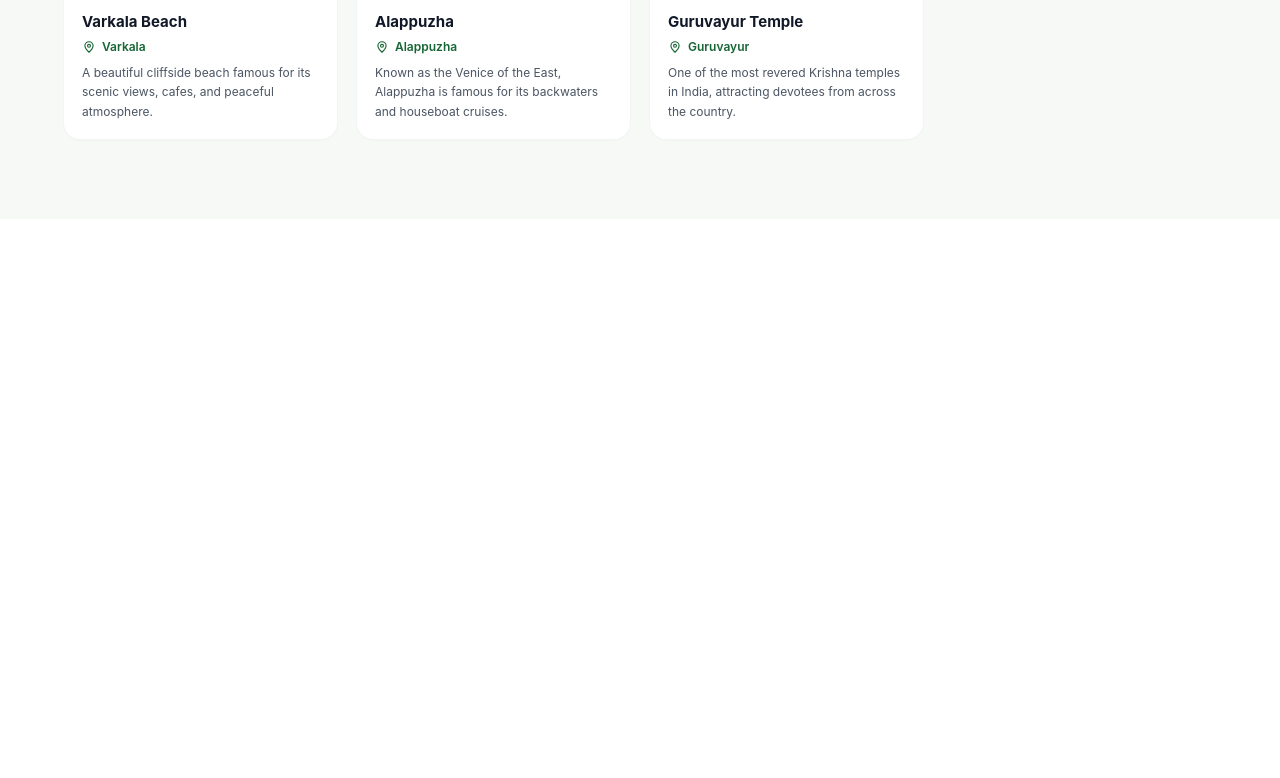
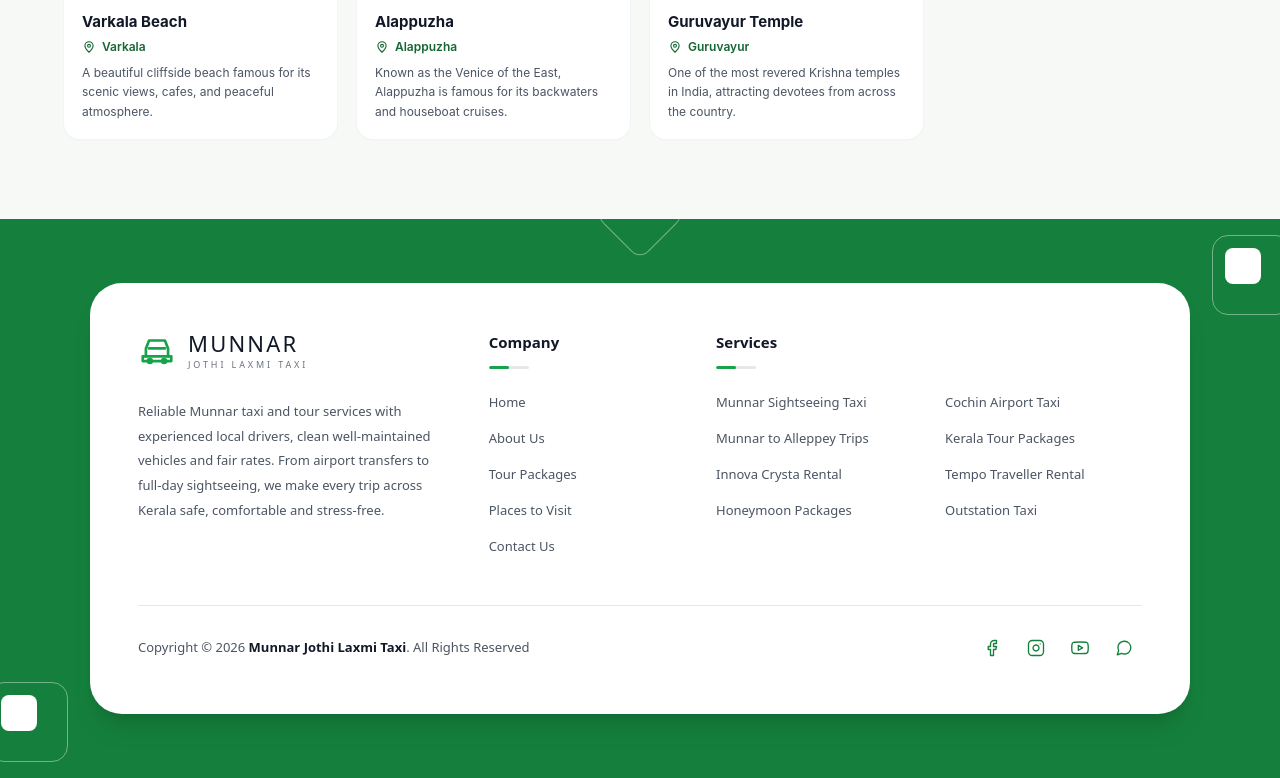
Before and after one commit to SAMUVELREEGAN/Munnar-project-Pm, a React (Create React App) app in the folder frontend/: page /our-tour-packages in a window 1280 px wide. Shown: the part 4568-5346 px from the top of the page. Before the commit the page ends 4787 px from the top, so only its background shows below. Built offline with nearby package versions, Linux system fonts and the light colour scheme.

Commit message:
Footer added

```diff
--- a/frontend/src/App.js
+++ b/frontend/src/App.js
@@ -6,6 +6,7 @@ import { Home } from './Components/Screen/Home';
 import { About } from './Components/Screen/About';
 import { ContactUs } from './Components/Screen/ContactUs';
 import { OurPackage } from './Components/Screen/OurPackage';
+import Footer from './Components/Footer/Footer';
 
 function App() {
   return (
@@ -18,6 +19,7 @@ function App() {
           <Route path='/contact-us' element={<ContactUs />} />
           <Route path='/our-tour-packages' element={<OurPackage />} />
         </Routes>
+        <Footer />
       </main>
     </div>
   );
--- /dev/null
+++ b/frontend/src/Components/Footer/Footer.jsx
@@ -0,0 +1,214 @@
+import { Link } from "react-router-dom";
+
+/* ---------- Easy-to-edit content ---------- */
+const BRAND = "Munnar Jothi Laxmi Taxi";
+
+const ABOUT_TEXT =
+    "Reliable Munnar taxi and tour services with experienced local drivers, clean well-maintained vehicles and fair rates. From airport transfers to full-day sightseeing, we make every trip across Kerala safe, comfortable and stress-free.";
+
+/* Change the `to` values to match your routes */
+const COMPANY_LINKS = [
+    { label: "Home", to: "/" },
+    { label: "About Us", to: "/about" },
+    { label: "Tour Packages", to: "/packages" },
+    { label: "Places to Visit", to: "/places" },
+    { label: "Contact Us", to: "/contact" },
+];
+
+const SERVICE_LINKS = [
+    { label: "Munnar Sightseeing Taxi", to: "/packages" },
+    { label: "Cochin Airport Taxi", to: "/packages" },
+    { label: "Munnar to Alleppey Trips", to: "/packages" },
+    { label: "Kerala Tour Packages", to: "/packages" },
+    { label: "Innova Crysta Rental", to: "/packages" },
+    { label: "Tempo Traveller Rental", to: "/packages" },
+    { label: "Honeymoon Packages", to: "/packages" },
+    { label: "Outstation Taxi", to: "/packages" },
+];
+
+/* Replace each href with your real profile / chat link */
+const iconProps = {
+    width: 18,
+    height: 18,
+    viewBox: "0 0 24 24",
+    fill: "none",
+    stroke: "currentColor",
+    strokeWidth: 1.8,
+    strokeLinecap: "round",
+    strokeLinejoin: "round",
+    "aria-hidden": true,
+};
+
+const SOCIALS = [
+    {
+        label: "Facebook",
+        href: "https://www.facebook.com/your-page",
+        icon: (
+            <svg {...iconProps}>
+                <path d="M18 2h-3a5 5 0 0 0-5 5v3H7v4h3v8h4v-8h3l1-4h-4V7a1 1 0 0 1 1-1h3z" />
+            </svg>
+        ),
+    },
+    {
+        label: "Instagram",
+        href: "https://www.instagram.com/your-account",
+        icon: (
+            <svg {...iconProps}>
+                <rect x="2" y="2" width="20" height="20" rx="5" ry="5" />
+                <path d="M16 11.37A4 4 0 1 1 12.63 8 4 4 0 0 1 16 11.37z" />
+                <path d="M17.5 6.5h.01" />
+            </svg>
+        ),
+    },
+    {
+        label: "YouTube",
+        href: "https://www.youtube.com/@your-channel",
+        icon: (
+            <svg {...iconProps}>
+                <path d="M22.54 6.42a2.78 2.78 0 0 0-1.94-2C18.88 4 12 4 12 4s-6.88 0-8.6.46a2.78 2.78 0 0 0-1.94 2A29 29 0 0 0 1 11.75a29 29 0 0 0 .46 5.33A2.78 2.78 0 0 0 3.4 19c1.72.46 8.6.46 8.6.46s6.88 0 8.6-.46a2.78 2.78 0 0 0 1.94-2 29 29 0 0 0 .46-5.25 29 29 0 0 0-.46-5.33z" />
+                <path d="M9.75 15.02 15.5 11.75 9.75 8.48z" />
+            </svg>
+        ),
+    },
+    {
+        label: "WhatsApp",
+        href: "https://wa.me/919876543210",
+        icon: (
+            <svg {...iconProps}>
+                <path d="M21 11.5a8.38 8.38 0 0 1-.9 3.8 8.5 8.5 0 0 1-7.6 4.7 8.38 8.38 0 0 1-3.8-.9L3 21l1.9-5.7a8.38 8.38 0 0 1-.9-3.8 8.5 8.5 0 0 1 4.7-7.6 8.38 8.38 0 0 1 3.8-.9h.5a8.48 8.48 0 0 1 8 8v.5z" />
+            </svg>
+        ),
+    },
+];
+/* ------------------------------------------ */
+
+const focusRing =
+    "focus-visible:outline focus-visible:outline-2 focus-visible:outline-offset-2 focus-visible:outline-green-600";
+
+const linkClass = `rounded text-[13px] text-gray-600 transition-colors hover:text-green-700 ${focusRing}`;
+
+/* Logo: pass logoSrc="/images/logo.png" to use your image, otherwise a wordmark is shown */
+function Brand({ logoSrc }) {
+    if (logoSrc) {
+        return (
+            <Link to="/" aria-label={`${BRAND} – home`} className={`inline-block rounded ${focusRing}`}>
+                <img src={logoSrc} alt={BRAND} className="h-14 w-auto" />
+            </Link>
+        );
+    }
+    return (
+        <Link to="/" aria-label={`${BRAND} – home`} className={`inline-flex items-center gap-3 rounded ${focusRing}`}>
+            <svg width="38" height="38" viewBox="0 0 24 24" fill="none" stroke="#16a34a" strokeWidth="1.7" strokeLinecap="round" strokeLinejoin="round" aria-hidden="true">
+                <path d="M5 16V11l2-5h10l2 5v5" />
+                <path d="M3 16h18v3H3z" />
+                <path d="M7 11h10" />
+                <circle cx="7.5" cy="19" r="1.2" fill="#16a34a" />
+                <circle cx="16.5" cy="19" r="1.2" fill="#16a34a" />
+            </svg>
+            <span className="leading-none">
+                <span className="block text-[22px] font-medium tracking-[0.1em] text-gray-900">MUNNAR</span>
+                <span className="mt-1.5 block text-[9px] font-medium tracking-[0.32em] text-gray-500">JOTHI LAXMI TAXI</span>
+            </span>
+        </Link>
+    );
+}
+
+function ColumnTitle({ children }) {
+    return (
+        <div>
+            <h3 className="text-[15px] font-semibold text-gray-900">{children}</h3>
+            <span aria-hidden="true" className="mt-3 block h-[3px] w-10 overflow-hidden rounded-full bg-gray-200">
+                <span className="block h-full w-1/2 rounded-full bg-green-600" />
+            </span>
+        </div>
+    );
+}
+
+/* Outlined square with a solid corner block – purely decorative */
+function CornerShape({ className = "" }) {
+    return (
+        <div aria-hidden="true" className={`pointer-events-none absolute hidden h-20 w-20 rounded-2xl border border-white/40 sm:block ${className}`}>
+            <span className="absolute left-3 top-3 h-9 w-9 rounded-lg bg-white" />
+        </div>
+    );
+}
+
+export default function Footer({ logoSrc }) {
+    const year = new Date().getFullYear();
+
+    return (
+        <footer className="relative overflow-hidden bg-green-700 px-4 py-12 font-['Nunito_Sans',system-ui,sans-serif] sm:px-6 sm:py-16">
+            {/* Decorative shapes */}
+            <div
+                aria-hidden="true"
+                className="pointer-events-none absolute -top-9 left-1/2 hidden h-16 w-16 -translate-x-1/2 rotate-45 rounded-xl border border-white/40 sm:block"
+            />
+            <CornerShape className="-right-3 top-4" />
+            <CornerShape className="-left-3 bottom-4" />
+
+            <div className="relative mx-auto max-w-[1100px] rounded-[2rem] bg-white p-7 shadow-xl sm:p-12">
+                <div className="grid gap-10 lg:grid-cols-[1.35fr_0.8fr_1.9fr] lg:gap-12">
+                    {/* About */}
+                    <div>
+                        <Brand logoSrc={logoSrc} />
+                        <p className="mt-6 max-w-sm text-[13px] leading-[1.9] text-gray-600">{ABOUT_TEXT}</p>
+                    </div>
+
+                    {/* Company */}
+                    <nav aria-label="Company">
+                        <ColumnTitle>Company</ColumnTitle>
+                        <ul className="mt-5 space-y-3">
+                            {COMPANY_LINKS.map((l) => (
+                                <li key={l.label}>
+                                    <Link to={l.to} className={linkClass}>
+                                        {l.label}
+                                    </Link>
+                                </li>
+                            ))}
+                        </ul>
+                    </nav>
+
+                    {/* Services */}
+                    <nav aria-label="Services">
+                        <ColumnTitle>Services</ColumnTitle>
+                        <ul className="mt-5 grid gap-x-8 gap-y-3 sm:grid-cols-2">
+                            {SERVICE_LINKS.map((l) => (
+                                <li key={l.label}>
+                                    <Link to={l.to} className={linkClass}>
+                                        {l.label}
+                                    </Link>
+                                </li>
+                            ))}
+                        </ul>
+                    </nav>
+                </div>
+
+                <hr className="mt-10 border-gray-200 sm:mt-12" />
+
+                {/* Bottom bar */}
+                <div className="mt-6 flex flex-col items-center justify-between gap-5 sm:flex-row">
+                    <p className="text-center text-[13px] text-gray-600 sm:text-left">
+                        Copyright © {year} <strong className="font-bold text-gray-900">{BRAND}</strong>. All Rights Reserved
+                    </p>
+
+                    <ul className="flex items-center gap-2">
+                        {SOCIALS.map((s) => (
+                            <li key={s.label}>
+                                <a
+                                    href={s.href}
+                                    target="_blank"
+                                    rel="noopener noreferrer"
+                                    aria-label={`${s.label} (opens in a new tab)`}
+                                    title={s.label}
+                                    className={`grid h-9 w-9 place-items-center rounded-full text-green-700 transition-colors hover:bg-green-700 hover:text-white ${focusRing}`}
+                                >
+                                    {s.icon}
+                                </a>
+                            </li>
+                        ))}
+                    </ul>
+                </div>
+            </div>
+        </footer>
+    );
+}
```
